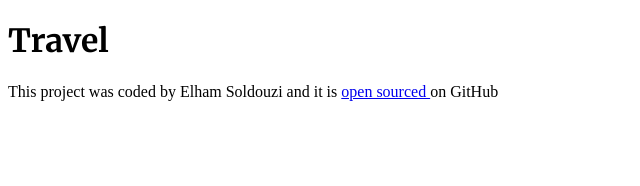
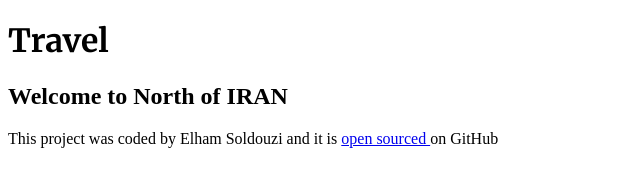
Before and after one commit to ElhamSoldouzi/travelproject-shecodes, a plain HTML site: page index.html in a window 1280 px wide. Shown: the whole page, without its empty margins (0-640 px from the left). Drawn offline with Linux system fonts and the light colour scheme; a web font is replaced by a local one.

Commit message:
added subtitle to main page and adding vercel

```diff
--- a/index.html
+++ b/index.html
@@ -14,7 +14,7 @@
   </head>
   <body>
     <h1>Travel</h1>
-
+    <h2>Welcome to North of IRAN</h2>
     <footer>
       This project was coded by Elham Soldouzi and it is
       <a
```
